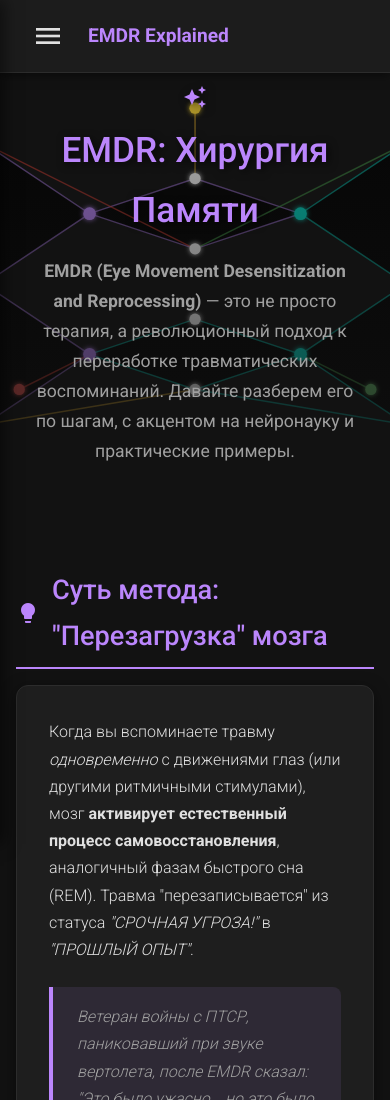
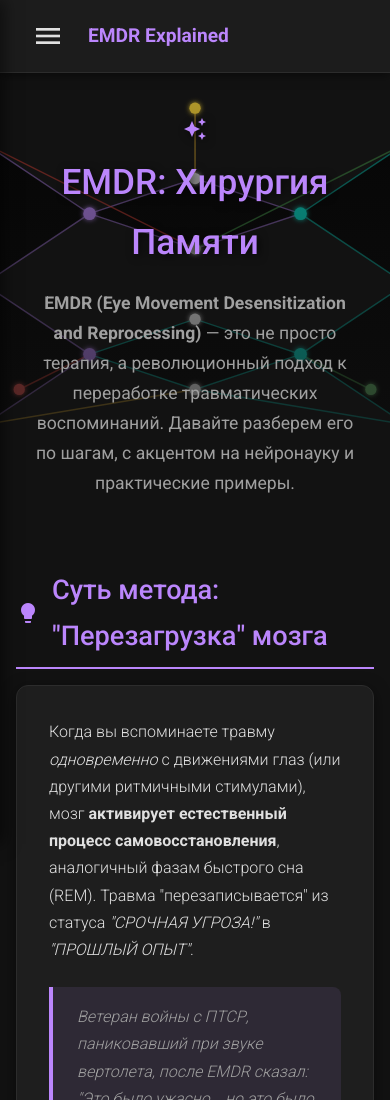
Before and after one commit to VitaliAdamsky/Notes, a plain HTML site: page index.html in a window 390 px wide. Shown: the top 1100 px of the page. Drawn offline with Linux system fonts and the light colour scheme.

Commit message:
fixing header 3

```diff
--- a/index.html
+++ b/index.html
@@ -445,8 +445,12 @@
 
         @media (max-width: 768px) {
             #parallax-header {
-                /* FIX: Changed height to min-height for more flexibility and removed padding-top */
                 min-height: 50vh;
+            }
+
+            /* FIX: Added padding-top to the content wrapper to avoid overlap with sticky nav */
+            #parallax-header .header-content {
+                padding-top: 4rem;
             }
 
             .container {
```
